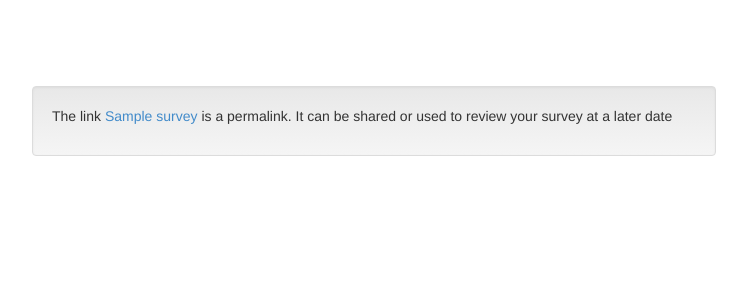
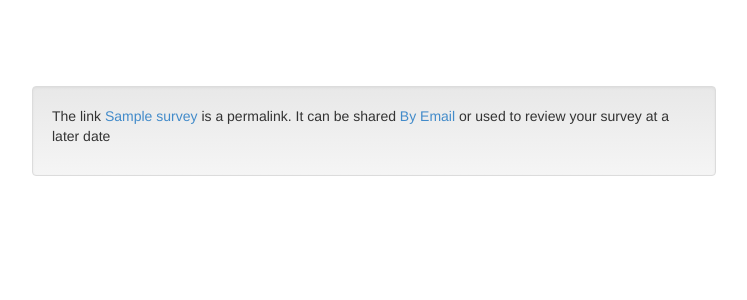
Before and after one commit to maharr/webgui, a Django app: template templates/converter/review.html in a window 1280 px wide. Shown: the part 186-486 px from the top of the page, without its empty margins (266-1013 px from the left). Run offline with Django 3.2, Linux system fonts and the light colour scheme; the template is opened without the code that fills it: most values are stand-ins (such as "Sample title", 1, 10 or a date in 2020); some libraries are stand-ins or nearby versions.

Commit message:
Add email button

```diff
--- a/templates/converter/review.html
+++ b/templates/converter/review.html
@@ -95,7 +95,7 @@
         {% endfor %}
     </div>
 <div class="well" id="comment" style="width: 60%; margin-right: auto; margin-left: auto" >
-    <p>The link <a href="{% url 'converter:review' survey.id %}">{{ survey.name }}</a> is a permalink. It can be shared or used to review your survey at a later date</p>
+    <p>The link <a href="{% url 'converter:review' survey.id %}">{{ survey.name }}</a> is a permalink. It can be shared <a href="mailto:?subject=Shared Survey from surveyplot.co.uk&body=Please find my survey {{ survey }} available at http://www.surveyplot.co.uk{% url 'converter:review' survey.id %}">By Email</a> or used to review your survey at a later date</p>
 </div>
 
 </div>
```
